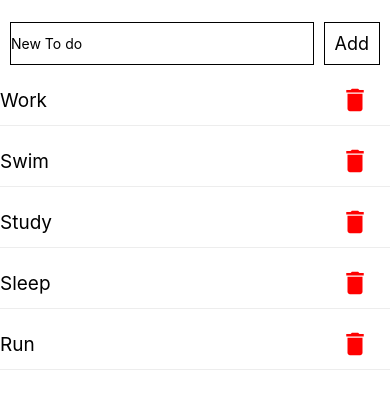
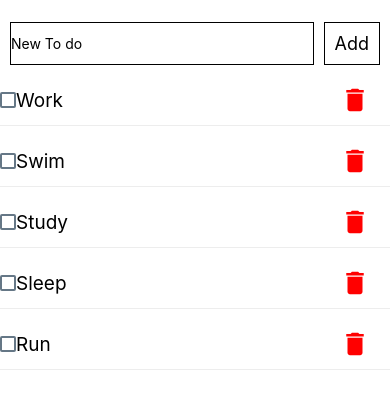
Before and after one commit to DumbWaysStudent/DW12LTSG3_todolist, a React Native app: screen / in a window 390 px wide. Shown: the top 394 px of the page. Built offline with nearby package versions, Linux system fonts and the light colour scheme.

Commit message:
add 4.todo_is_done

```diff
--- a/App.js
+++ b/App.js
@@ -1,5 +1,5 @@
 import React, { Component } from 'react';
-import { ScrollView, StyleSheet, Text, View, TextInput, TouchableOpacity} from 'react-native';
+import { ScrollView, StyleSheet, Text, View, TextInput, TouchableOpacity, Button, CheckBox} from 'react-native';
 import Icon from 'react-native-vector-icons/MaterialIcons';
 
 export default class App extends Component {
@@ -34,6 +34,11 @@ export default class App extends Component {
           {this.state.data.map((val, index) =>{
             return (
               <View key={index} style={styles.list}>
+                <TouchableOpacity style={styles.checked} onPress={() => {this.checked(index)}}>
+                  <CheckBox
+                  value={val.checked}
+                  />
+                </TouchableOpacity>
                   <Text style={styles.Text}>{val.text}</Text>
                 <Icon.Button
                   color= 'red'
@@ -53,7 +58,6 @@ export default class App extends Component {
   }
   addTodo(){
     if(this.state.notetext){
-      const joined = this.state.data.concat(this.state.notetext);
       this.state.data.push({
         text: this.state.notetext,
         checked: false
@@ -65,6 +69,22 @@ export default class App extends Component {
   deleteTodo(index){
     this.state.data.splice(index, 1)
     this.setState({data : this.state.data})
+  }
+  checked(index){
+    const array = [...this.state.data]
+    if(array[index].checked == false){
+      this.state.data.push({
+        text: array[index].text,
+        checked: true
+      })
+      this.setState({data: this.state.data})
+    }else{
+      this.state.data.push({
+        text: array[index].text,
+        checked: false
+      })
+      this.setState({data: this.state.data})
+    }
   }
 }
 const styles = StyleSheet.create({
@@ -96,6 +116,9 @@ const styles = StyleSheet.create({
     borderStyle: 'solid',
     marginRight: 10,
   },
+  checked:{
+    alignSelf: 'center'
+  },
   btnadd: {
     padding: 10,
     borderWidth: 0.5,
@@ -114,4 +137,9 @@ const styles = StyleSheet.create({
     padding: 10,
     paddingRight: 0
   },
+  iconbtncheck:{
+    flex: 1,
+    padding: 10,
+    paddingRight: 10
+  }
 })
```
